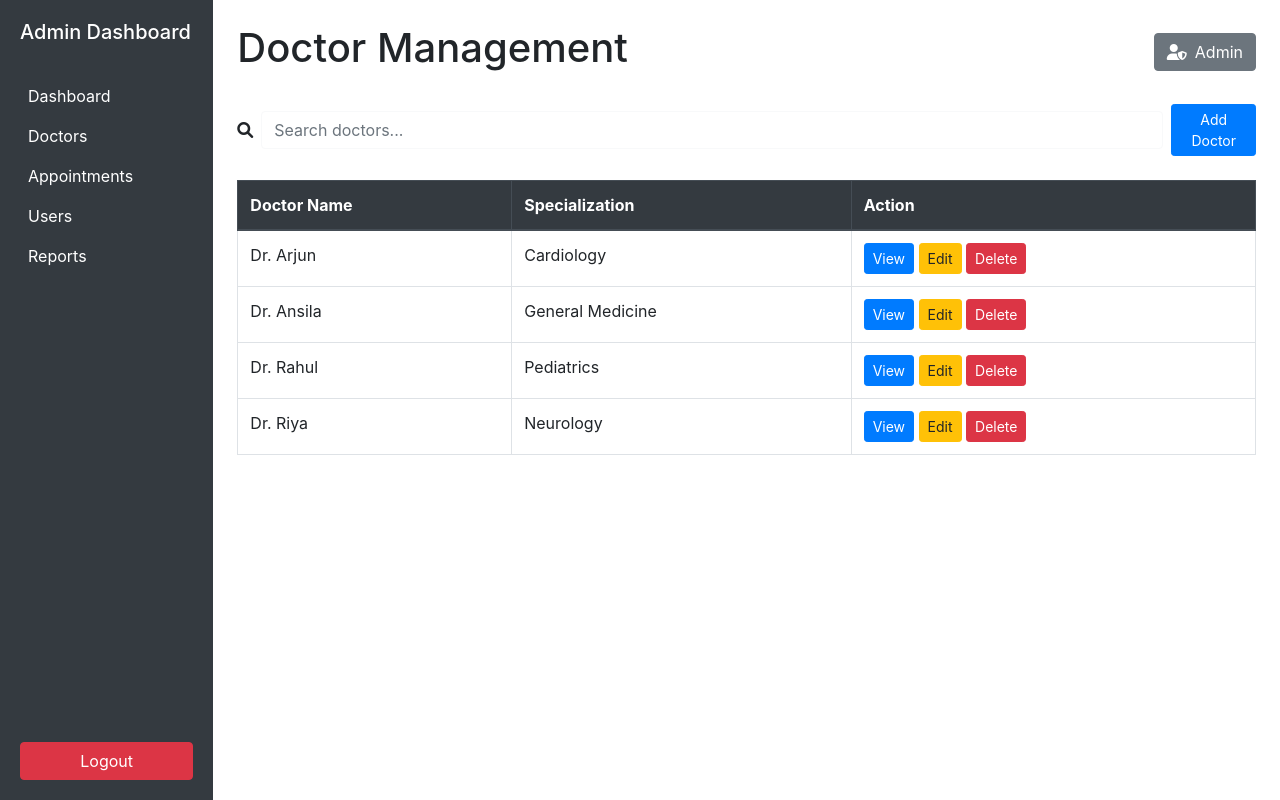
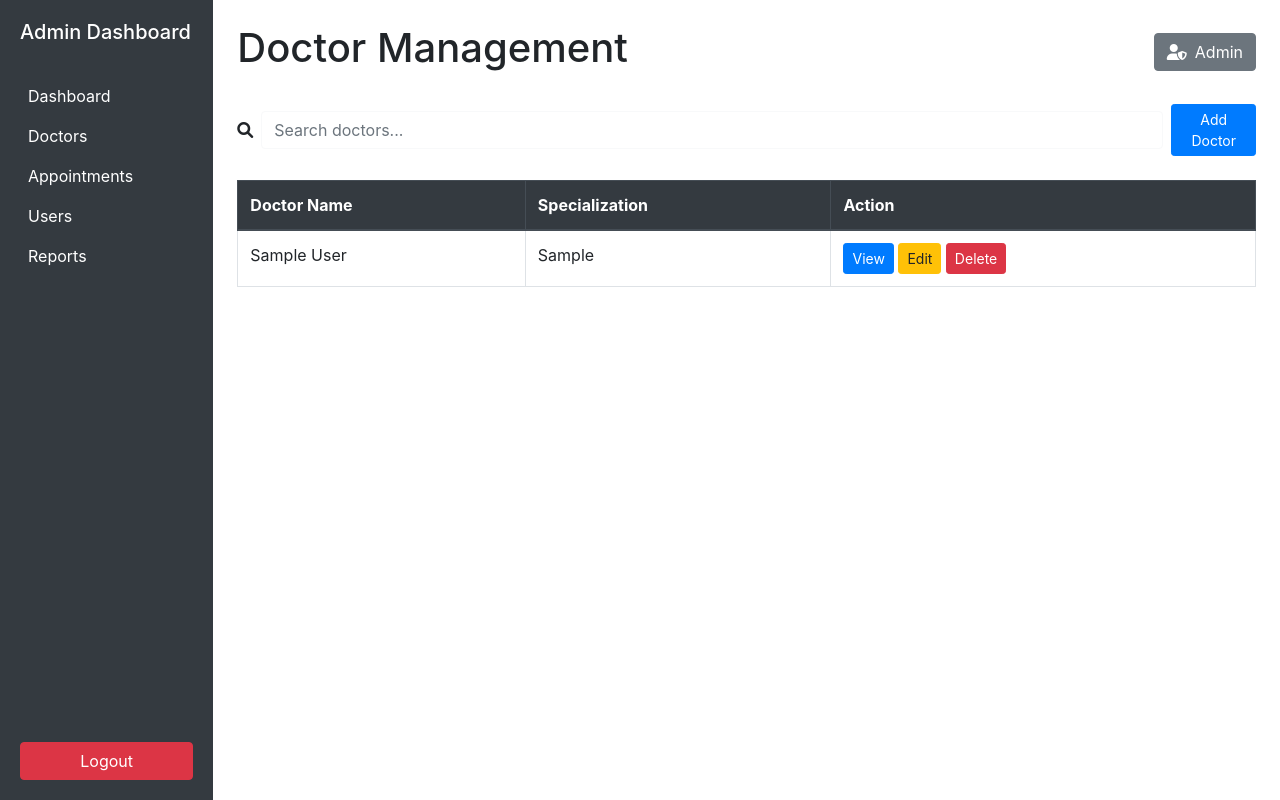
Before and after one commit to amritheshsiva/hospital_management, a Django app: page /doctors in a window 1280 px wide. Run offline with Django 4.2, Linux system fonts and the light colour scheme; tables that the repository leaves empty hold one stand-in row (values such as "Sample post"); some libraries are stand-ins or nearby versions.

Commit message:
doctors page

```diff
--- a/Admin/adminside/adminapp/templates/doctors.html
+++ b/Admin/adminside/adminapp/templates/doctors.html
@@ -27,6 +27,9 @@
                 <input class="form-control border-light mr-2"  type="search" placeholder="Search doctors...">
                 <a href="add" class="btn btn-sm btn-primary">Add Doctor</a>
             </div>
+
+
+            <!-- Table -->
             <div class="table-responsive">
             <table class="table table-bordered table-hover">
                 <thead class="thead-dark">
@@ -36,17 +39,20 @@
                         <th>Action</th>
                     </tr>
                 </thead>
+                {%for doctors in doc_list%}
                 <tbody class="table-group-divider">
                     <tr>
-                        <td>Dr. Arjun</td>
-                        <td>Cardiology</td>
+                        <td>{{doctors.name}}</td>
+                        <td>{{doctors.Specialization}}</td>
                         <td>
                             <button class="btn btn-sm btn-primary">View</button>
                             <button class="btn btn-sm btn-warning">Edit</button>
                             <button class="btn btn-sm btn-danger">Delete</button>
                         </td>
                     </tr>
-                    <tr>
+                         {% endfor %}
+
+                    <!-- <tr>
                         <td>Dr. Ansila</td>
                         <td>General Medicine</td>
                         <td>
@@ -72,7 +78,7 @@
                             <button class="btn btn-sm btn-warning">Edit</button>
                             <button class="btn btn-sm btn-danger">Delete</button>
                         </td>
-                    </tr>
+                    </tr> -->
                 </tbody>
             </table>
             </div>
```
